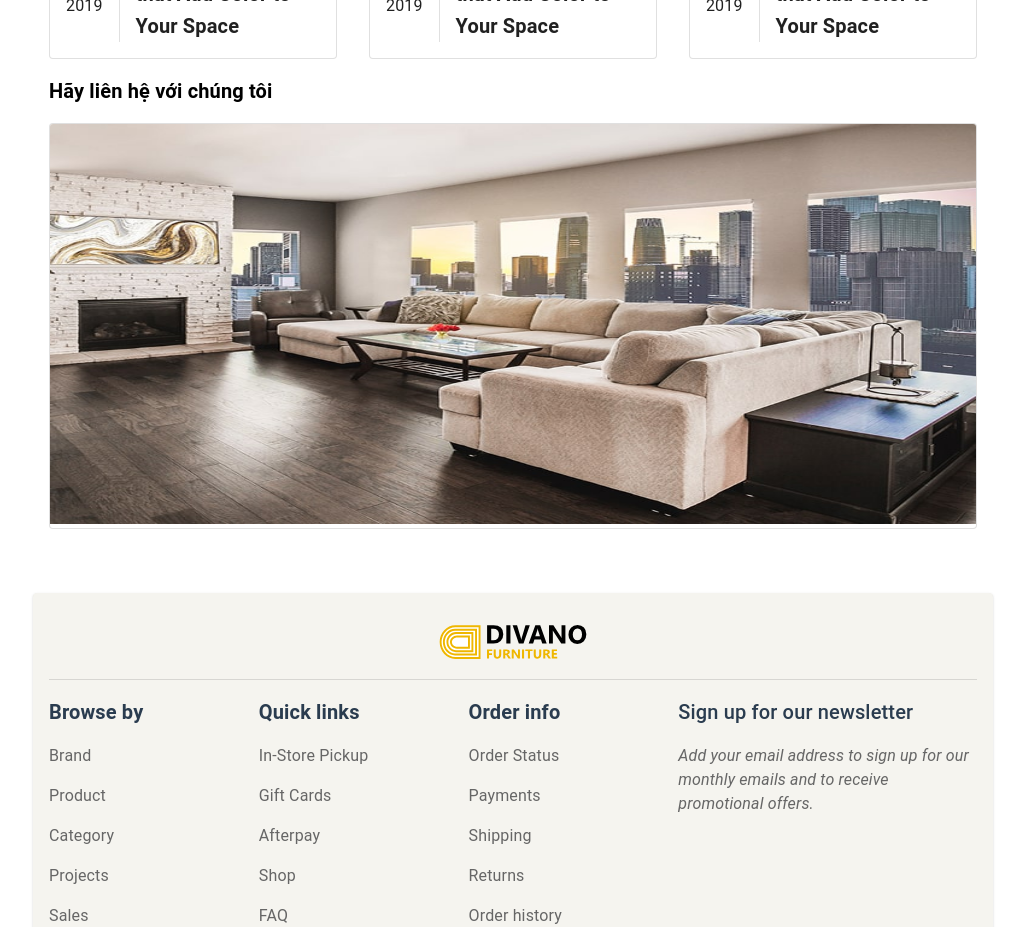
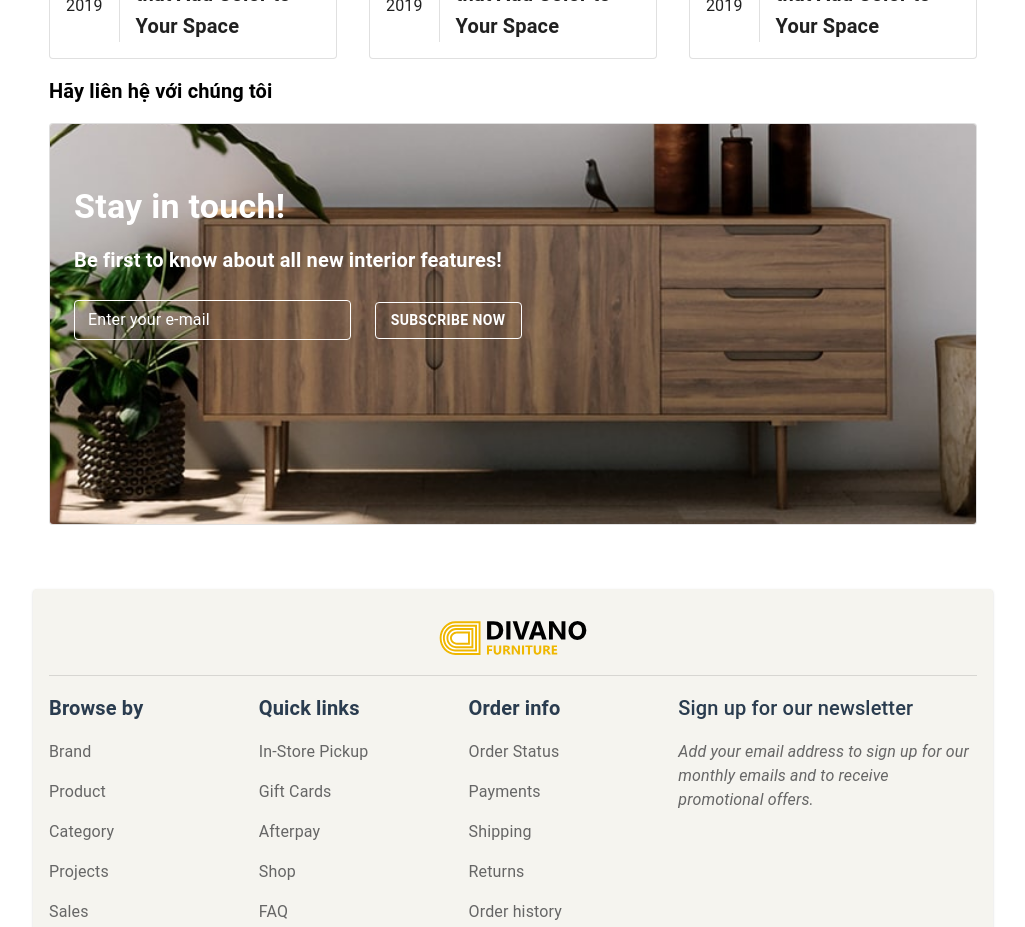
Before and after one commit to kobato-chan1912/NextJS-Template, a Next.js app: page / in a window 1280 px wide. Shown: the part 2260-3187 px from the top of the page, without its empty margins (127-1152 px from the left). Built offline with nearby package versions, Linux system fonts and the light colour scheme; no server answers.

Commit message:
[Update]: Update Animation Page Home

```diff
--- a/components/CardHoverShowAnimation/index.js
+++ b/components/CardHoverShowAnimation/index.js
@@ -21,7 +21,7 @@ const cardStyles = makeStyles(() => ({
       // transform: 'scale(1.5,1.5)',
       boxShadow: `0px 3px 20px 0px rgba(44, 101, 144, 0.3)`,
       "& > div": {
-        height: "60%",
+        height: "65%",
         transition: "all 2s ease",
         color: "white",
       },
--- a/components/CarouselBanner/index.js
+++ b/components/CarouselBanner/index.js
@@ -1,5 +1,6 @@
 import { Box, Button, Typography } from "@material-ui/core";
 import React from "react";
+import { makeStyles } from "@material-ui/core";
 import Carousel from "react-elastic-carousel";
 
 const breakPoints = [
@@ -9,20 +10,43 @@ const breakPoints = [
   { width: 1200, itemsToShow: 1 },
 ];
 
-const styleBanner = {
+const styleBanner = makeStyles(() => ({
+  styleCard: {
     minWidth: "100%",
     height: "790px",
     backgroundPosition: "center",
     backgroundRepeat: "no-repeat",
     backgroundSize: "cover",
-  backgroundImage: `url("/images/product-1.jpg")`,
     objectFit: "cover",
     fontSize: "4em",
-  paddingTop: "25%",
-  paddingLeft: "10%",
-};
+
+    cursor: "pointer",
+    position: "relative",
+    transition: "all 2s ease",
+    "& > div": {
+      position: "absolute",
+      bottom: 0,
+      left: '10%',
+      width: "100%",
+      height: 0,
+      overflow: "hidden",
+    },
+    "&:hover": {
+      opacity: 0.9,
+      // transform: 'scale(1.5,1.5)',
+      boxShadow: `0px 3px 20px 0px rgba(44, 101, 144, 0.3)`,
+      "& > div": {
+        height: "65%",
+        transition: "all 2s ease",
+        color: "white",
+      },
+    },
+  },
+}));
 
 export default function CarouselBanner({ banners }) {
+  const classes = styleBanner();
+
   return (
     <Carousel
       enableAutoPlay
@@ -32,7 +56,11 @@ export default function CarouselBanner({ banners }) {
       itemPosition="START"
     >
       {banners.map((e) => (
-        <div style={{ ...styleBanner, backgroundImage: `url(${e.img_url})` }}>
+        <div
+          style={{ backgroundImage: `url(${e.img_url})` }}
+          className={classes.styleCard}
+        >
+          <div>
             <Typography variant="h5" style={{ color: "white" }}>
               <b>Mẫu sản phẩm số 1</b>
             </Typography>
@@ -40,7 +68,8 @@ export default function CarouselBanner({ banners }) {
               ** Product prices with{" "}
             </Typography>
             <Typography variant="h6" style={{ color: "white" }}>
-            ** Product prices with discount are available until the end of stock
+              ** Product prices with discount are available until the end of
+              stock
             </Typography>
             <Button variant="outlined" style={{ borderColor: "#EA9B25" }}>
               <Typography variant="h6" style={{ color: "#EA9B25" }}>
@@ -69,6 +98,7 @@ export default function CarouselBanner({ banners }) {
               </Typography>
             </Box>
           </div>
+        </div>
       ))}
     </Carousel>
   );
--- a/components/CategoryMenu/CategoryItem.js
+++ b/components/CategoryMenu/CategoryItem.js
@@ -1,37 +1,14 @@
-import React, { useState } from "react";
-import { Button, Card, CardMedia, Grid, Typography } from "@material-ui/core";
+import React from "react";
+import { Button, Grid, Typography } from "@material-ui/core";
 import CardShadowOnlyHover from "components/CardShadowOnlyHover";
+import CardHoverShowAnimation from "components/CardHoverShowAnimation";
 
 export default function CategoryItem({ data }) {
-  const [isShown, setIsShown] = useState(false);
-
   return (
     <CardShadowOnlyHover>
-      <Card
-        variant="outlined"
-        style={{ position: "relative" }}
-        onMouseEnter={() => setIsShown(true)}
-        onMouseLeave={() => setIsShown(false)}
-      >
-        <CardMedia
+      <CardHoverShowAnimation
         image={data.image_url}
-          style={{
-            height: "400px",
-            backgroundPosition: "center",
-            backgroundRepeat: "no-repeat",
-            backgroundSize: "cover",
-          }}
-        />
-        {isShown ? (
-          <span
-            style={{
-              position: "absolute",
-              top: 0,
-              left: 0,
-              width: "100%",
-              paddingTop: "20%",
-            }}
-          >
+        content={
           <Grid container spacing={2}>
             <Grid item xs={12}>
               <Typography
@@ -76,9 +53,8 @@ export default function CategoryItem({ data }) {
               </Grid>
             </Grid>
           </Grid>
-          </span>
-        ) : null}
-      </Card>
+        }
+      />
     </CardShadowOnlyHover>
   );
 }
--- a/components/ExampleEmail/index.js
+++ b/components/ExampleEmail/index.js
@@ -1,9 +1,9 @@
 import React from "react";
 
-import { Box, Button, CardContent, Grid, Typography } from "@material-ui/core";
+import { Box, Button, Card, CardContent, CardMedia, Grid, Typography } from "@material-ui/core";
 
 import TextFieldWhite from "components/TextFieldWhite";
-import CardHoverShowAnimation from "components/CardHoverShowAnimation";
+import CardShadowOnlyHover from "components/CardShadowOnlyHover";
 
 export default function ExampleEmail() {
   return (
@@ -15,9 +15,26 @@ export default function ExampleEmail() {
       </Grid>
       <Grid item xs={12}>
         <Box>
-          <CardHoverShowAnimation
-            image={"/images/box-3.jpg"}
-            content={
+          <CardShadowOnlyHover>
+            <Card variant="outlined" style={{ position: "relative" }}>
+              <CardMedia
+                image={"/images/product-9.jpg"}
+                style={{
+                  height: "400px",
+                  backgroundPosition: "center",
+                  backgroundRepeat: "no-repeat",
+                  backgroundSize: "cover",
+                }}
+              />
+              <span
+                style={{
+                  position: "absolute",
+                  top: 0,
+                  left: 0,
+                  width: "100%",
+                  paddingTop: "5%",
+                }}
+              >
                 <CardContent>
                   <Grid container spacing={2}>
                     <Grid item xs={12}>
@@ -60,8 +77,9 @@ export default function ExampleEmail() {
                     </Grid>
                   </Grid>
                 </CardContent>
-            }
-          />
+              </span>
+            </Card>
+          </CardShadowOnlyHover>
         </Box>
       </Grid>
     </Grid>
```
Lines whose indentation alone changed are shown as unchanged.
